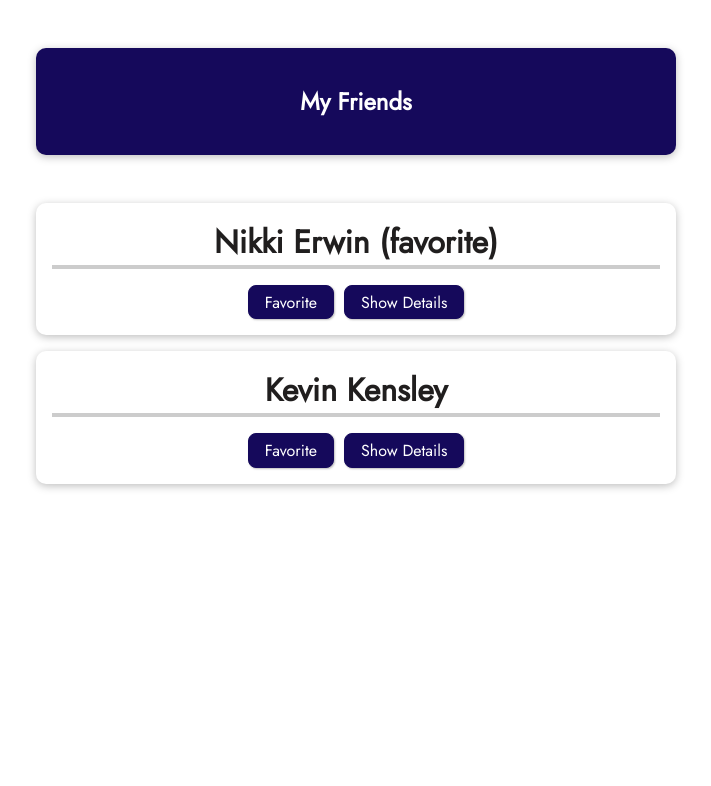
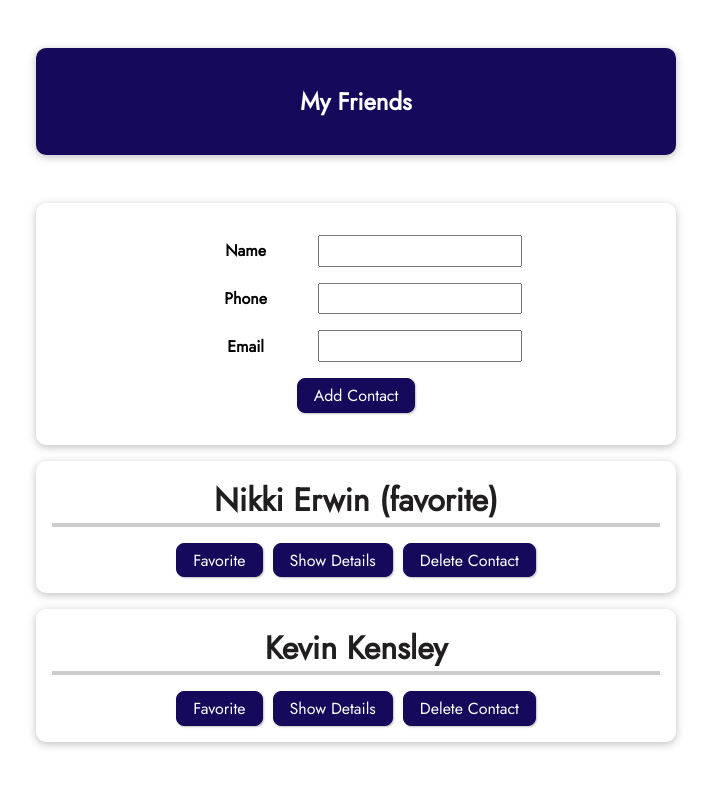
Before and after one commit to wlowrimore/vue_first_app_udemy_course, a Vue app: page / in a window 1280 px wide. Shown: the top 786 px of the page, without its empty margins (284-995 px from the left). Built offline with nearby package versions, Linux system fonts and the light colour scheme.

Commit message:
adds functioning create contact input form

```diff
--- a/src/App.vue
+++ b/src/App.vue
@@ -1,6 +1,7 @@
 <template>
   <section>
     <header><h1>My Friends</h1></header>
+    <new-friend @add-contact="addContact"></new-friend>
     <ul>
       <friend-contact
         v-for="friend in friends"
@@ -11,6 +12,7 @@
         :email-address="friend.email"
         :is-favorite="friend.isFavorite"
         @toggle-favorite="toggleFavoriteStatus"
+        @delete="deleteContact"
       ></friend-contact>
     </ul>
   </section>
@@ -44,6 +46,19 @@
         friend => friend.id === friendId
       )
       identifiedFriend.isFavorite = !identifiedFriend.isFavorite
+    },
+    addContact (name, phone, email) {
+      const newFriendContact = {
+        id: new Date().toISOString(),
+        name: name,
+        phone: phone,
+        email: email,
+        isFavorite: false
+      }
+      this.friends.push(newFriendContact)
+    },
+    deleteContact (friendId) {
+      this.friends = this.friends.filter(friend => friend.id !== friendId)
     }
   }
 }
@@ -81,7 +96,8 @@
   list-style: none;
 }
 
-#app li {
+#app li,
+#app form {
   box-shadow: 0 2px 8px rgba(0, 0, 0, 0.26);
   margin: 1rem auto;
   border-radius: 10px;
@@ -89,6 +105,20 @@
   text-align: center;
   width: 90%;
   max-width: 40rem;
+}
+
+#app input {
+  font: inherit;
+  padding: 0.15rem;
+}
+#app label {
+  font-weight: bold;
+  margin-right: 1rem;
+  width: 7rem;
+  display: inline-block;
+}
+#app form div {
+  margin: 1rem 0;
 }
 
 #app h2 {
--- a/src/components/FriendContact.vue
+++ b/src/components/FriendContact.vue
@@ -9,6 +9,7 @@
       <li><strong>Phone:</strong> {{ phoneNumber }}</li>
       <li><strong>Email:</strong> {{ emailAddress }}</li>
     </ul>
+    <button @click="$emit('delete', id)">Delete Contact</button>
   </li>
 </template>
 
@@ -41,7 +42,20 @@
       // }
     }
   },
-
+  emits: ['toggle-favorite', 'delete'],
+  // --------------------
+  // Optional description
+  // --------------------
+  // emits: {
+  //   'toggle-favorite': function (id) {
+  //     if (id) {
+  //       return true
+  //     } else {
+  //       console.warn('id is missing!')
+  //       return false
+  //     }
+  //   }
+  // },
   data () {
     return {
       detailsAreVisible: false
--- /dev/null
+++ b/src/components/NewFriend.vue
@@ -0,0 +1,42 @@
+<template>
+  <form @submit.prevent="submitData">
+    <div>
+      <label>Name</label>
+      <input type="text" v-model="enteredName" />
+    </div>
+    <div>
+      <label>Phone</label>
+      <input type="tel" v-model="enteredPhone" />
+    </div>
+    <div>
+      <label>Email</label>
+      <input type="email" v-model="enteredEmail" />
+    </div>
+    <div>
+      <button>Add Contact</button>
+    </div>
+  </form>
+</template>
+
+<script>
+export default {
+  emits: ['add-contact'],
+  data () {
+    return {
+      enteredName: '',
+      enteredPhone: '',
+      enteredEmail: ''
+    }
+  },
+  methods: {
+    submitData () {
+      this.$emit(
+        'add-contact',
+        this.enteredName,
+        this.enteredPhone,
+        this.enteredEmail
+      )
+    }
+  }
+}
+</script>
--- a/src/main.js
+++ b/src/main.js
@@ -2,9 +2,11 @@
 
 import App from "./App.vue";
 import FriendContact from "./components/FriendContact.vue";
+import NewFriend from "./components/NewFriend.vue";
 
 const app = createApp(App);
 
 app.component("friend-contact", FriendContact);
+app.component("new-friend", NewFriend);
 
 app.mount("#app");
```
